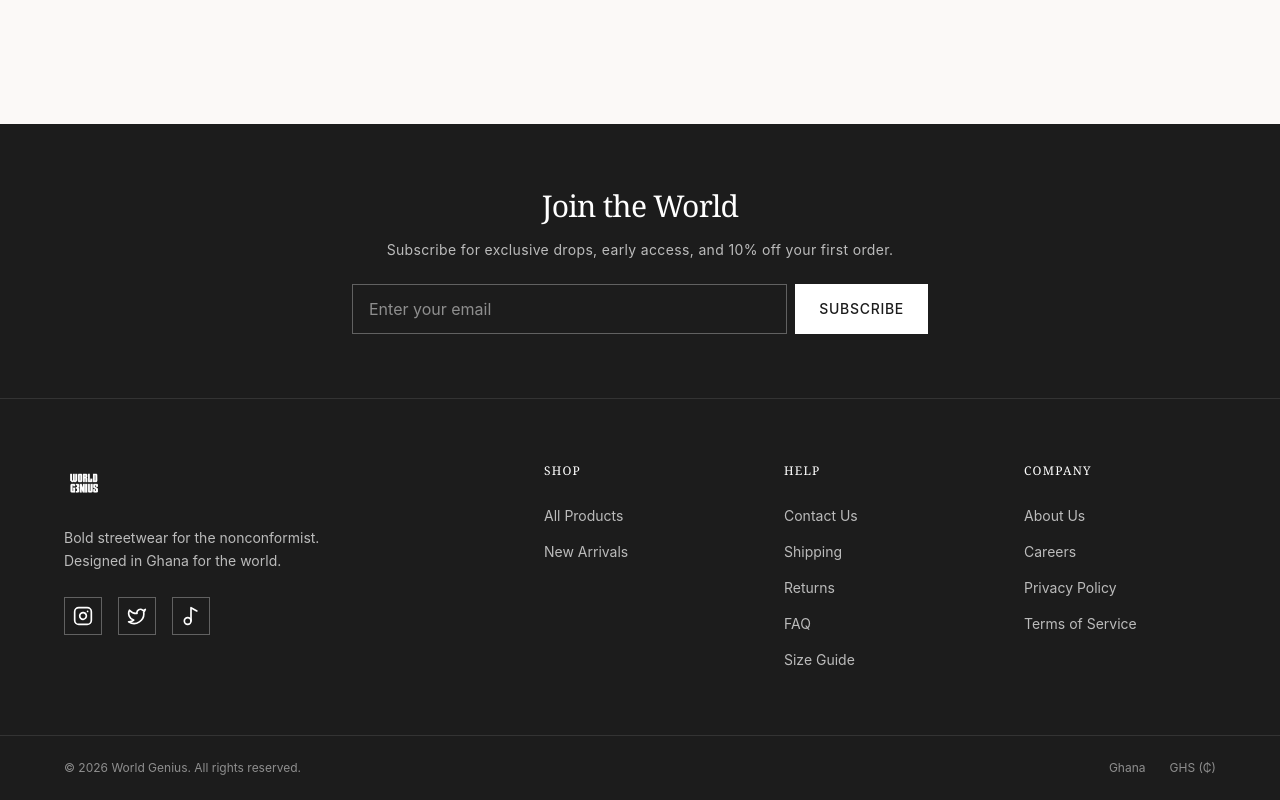
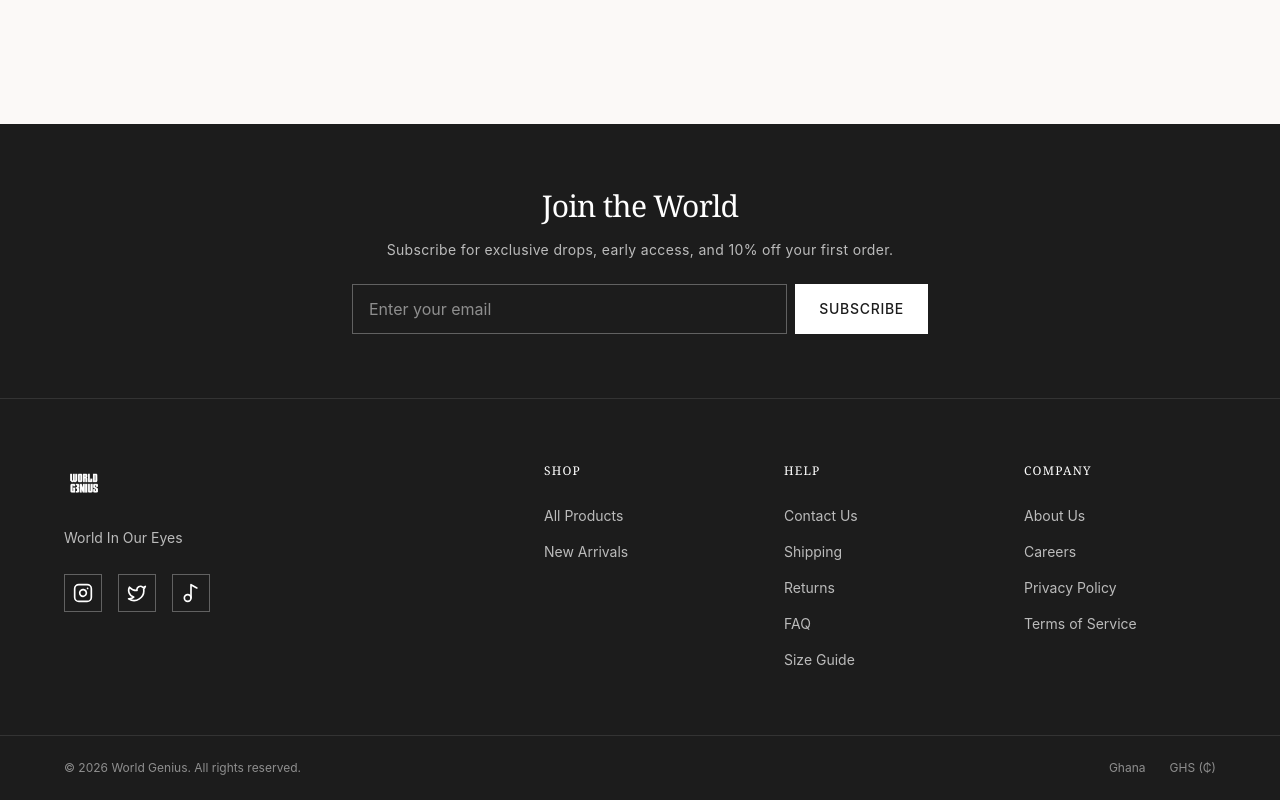
Before and after one commit to kaytee07/ecommerce-ui, a Next.js app: page / in a window 1280 px wide. Shown: the part 4192-4992 px from the top of the page. Built offline with nearby package versions, Linux system fonts and the light colour scheme; no server answers.

Commit message:
update footer tagline

```diff
--- a/src/components/layout/footer.tsx
+++ b/src/components/layout/footer.tsx
@@ -109,7 +109,7 @@ export function Footer() {
               />
             </Link>
             <p className="text-white/70 text-sm leading-relaxed mb-6 max-w-xs">
-              Bold streetwear for the nonconformist. Designed in Ghana for the world.
+              World In Our Eyes
             </p>
             <div className="flex gap-4">
               <a
```
